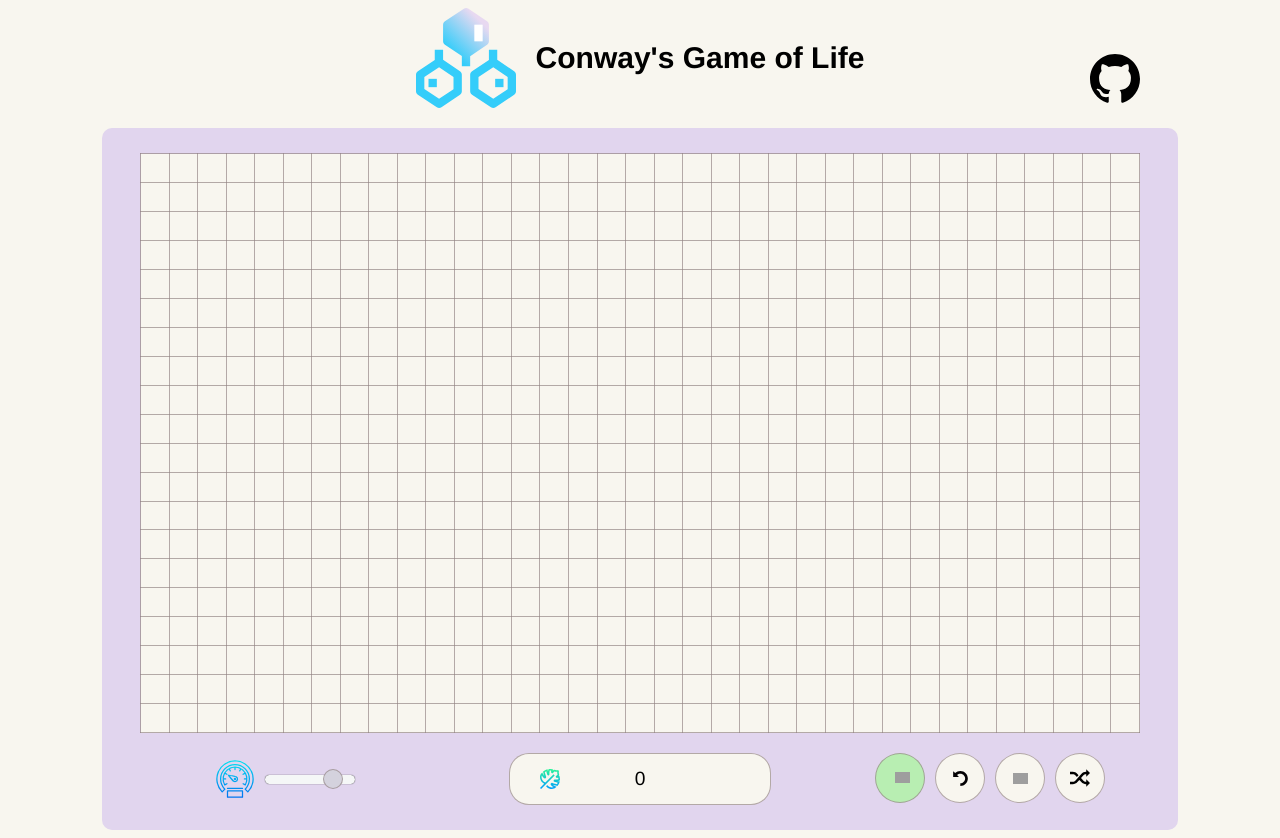
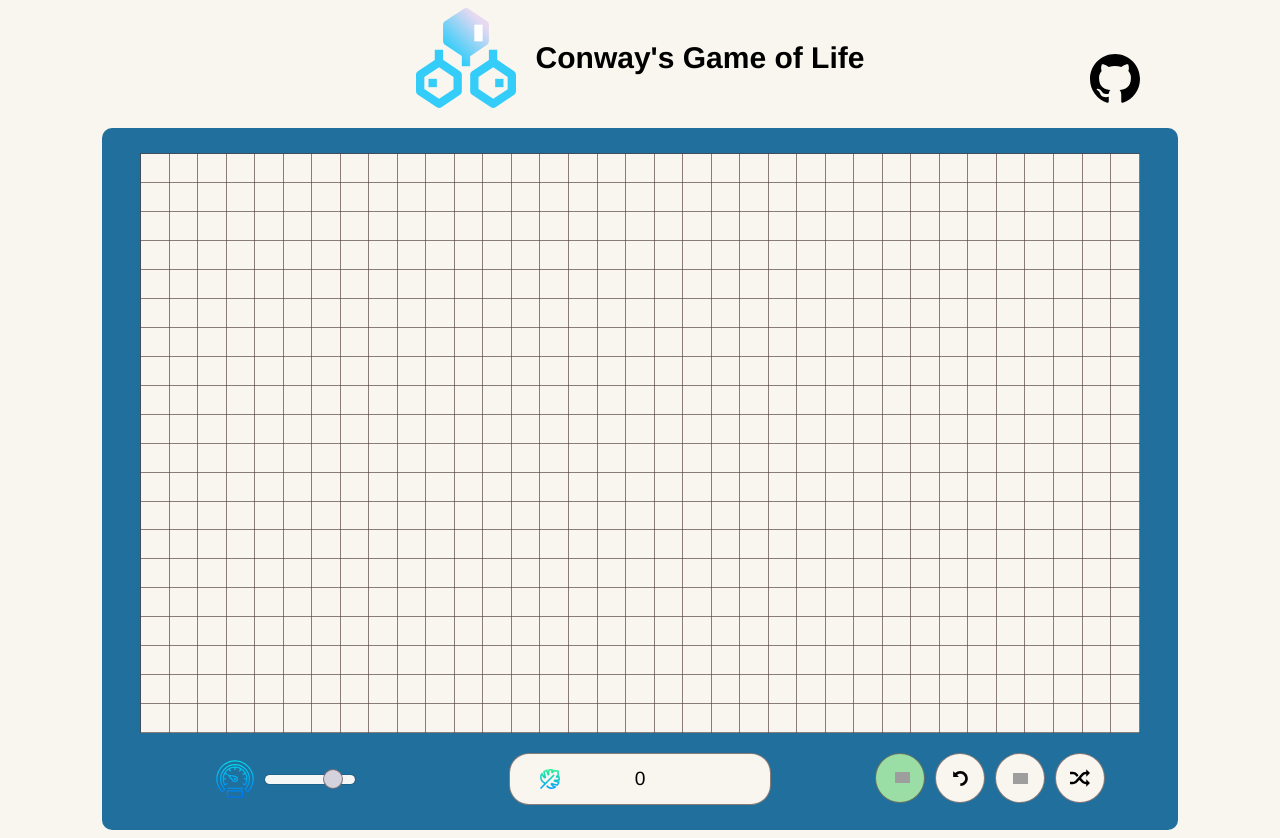
Before and after one commit to zyakdi/game-of-life, a Vue app: page /#/ in a window 1280 px wide. Built offline with nearby package versions, Linux system fonts and the light colour scheme; grey boxes are pictures that could not be loaded.

Commit message:
Change colors

```diff
--- a/src/components/Cell.vue
+++ b/src/components/Cell.vue
@@ -42,10 +42,10 @@ export default Vue.extend({
 }
 
 .dead:hover {
-  background-color: rgb(183, 164, 189);
+  background-color: #91f8f8;
 }
 
 .alive {
-  background-color: rgb(114, 60, 145);
+  background-color: #84d4da;
 }
 </style>
--- a/src/components/ControlPanel.vue
+++ b/src/components/ControlPanel.vue
@@ -131,7 +131,7 @@ export default Vue.extend({
 .cells-counter {
   height: 50px;
   width: 200px;
-  border: 1px solid rgba(146, 131, 131, 0.664);
+  border: 1px solid rgba(83, 63, 63, 0.664);
   border-radius: 20px;
   background-color: rgb(248, 246, 239);
   padding: 0 3%;
@@ -167,7 +167,7 @@ button {
   border: none;
   width: 50px;
   height: 50px;
-  border: 1px solid rgba(146, 131, 131, 0.664);
+  border: 1px solid rgba(83, 63, 63, 0.664);
   margin: 0 5px;
   background-color: rgb(248, 246, 239);
   padding: 8px 5px 5px 5px;
@@ -230,7 +230,7 @@ input[type="range"]::-webkit-slider-runnable-track {
 }
 input[type="range"]::-webkit-slider-thumb {
   box-shadow: 0px 0px 0px #000031;
-  border: 1px solid rgba(146, 131, 131, 0.664);
+  border: 1px solid rgba(83, 63, 63, 0.664);
   height: 20px;
   width: 20px;
   border-radius: 20px;
@@ -254,7 +254,7 @@ input[type="range"]::-moz-range-track {
 }
 input[type="range"]::-moz-range-thumb {
   box-shadow: 0px 0px 0px #000031;
-  border: 1px solid rgba(146, 131, 131, 0.664);
+  border: 1px solid rgba(83, 63, 63, 0.664);
   height: 20px;
   width: 20px;
   border-radius: 20px;
@@ -272,7 +272,7 @@ input[type="range"]::-ms-track {
 }
 input[type="range"]::-ms-fill-lower {
   background: #f5f7f7;
-  border: 0px solid rgba(146, 131, 131, 0.664);
+  border: 0px solid rgba(83, 63, 63, 0.664);
   border-radius: 42px;
   box-shadow: 0px 0px 1px #000000;
 }
@@ -285,7 +285,7 @@ input[type="range"]::-ms-fill-upper {
 input[type="range"]::-ms-thumb {
   margin-top: 1px;
   box-shadow: 0px 0px 0px #000031;
-  border: 1px solid rgba(146, 131, 131, 0.664);
+  border: 1px solid rgba(83, 63, 63, 0.664);
   height: 20px;
   width: 20px;
   border-radius: 20px;
--- a/src/components/GameBoard.vue
+++ b/src/components/GameBoard.vue
@@ -192,30 +192,30 @@ export default Vue.extend({
   width: 1000px;
   margin: auto;
   margin-top: 20px;
-  background-color: rgb(225, 213, 238);
+  background-color: #206f9c;
   padding: 2% 3%;
   border-radius: 10px;
 }
 
 table {
-  border: 1px solid rgba(146, 131, 131, 0.664);
+  border: 1px solid rgba(83, 63, 63, 0.664);
   border-spacing: 0px;
   border-collapse: collapse;
 }
 
 td {
-  border: 1px solid rgba(146, 131, 131, 0.664);
+  border: 1px solid rgba(83, 63, 63, 0.664);
   width: 30px;
   background-color: rgb(248, 246, 239);
   padding: 0;
 }
 
 td.alive {
-  background-color: rgb(114, 60, 145);
+  background-color: #84d4da;
 }
 
 td.dead:hover {
-  background-color: rgb(183, 164, 189);
+  background-color: #91f8f8;
 }
 
 @media screen and (max-width: 1150px) {
```
